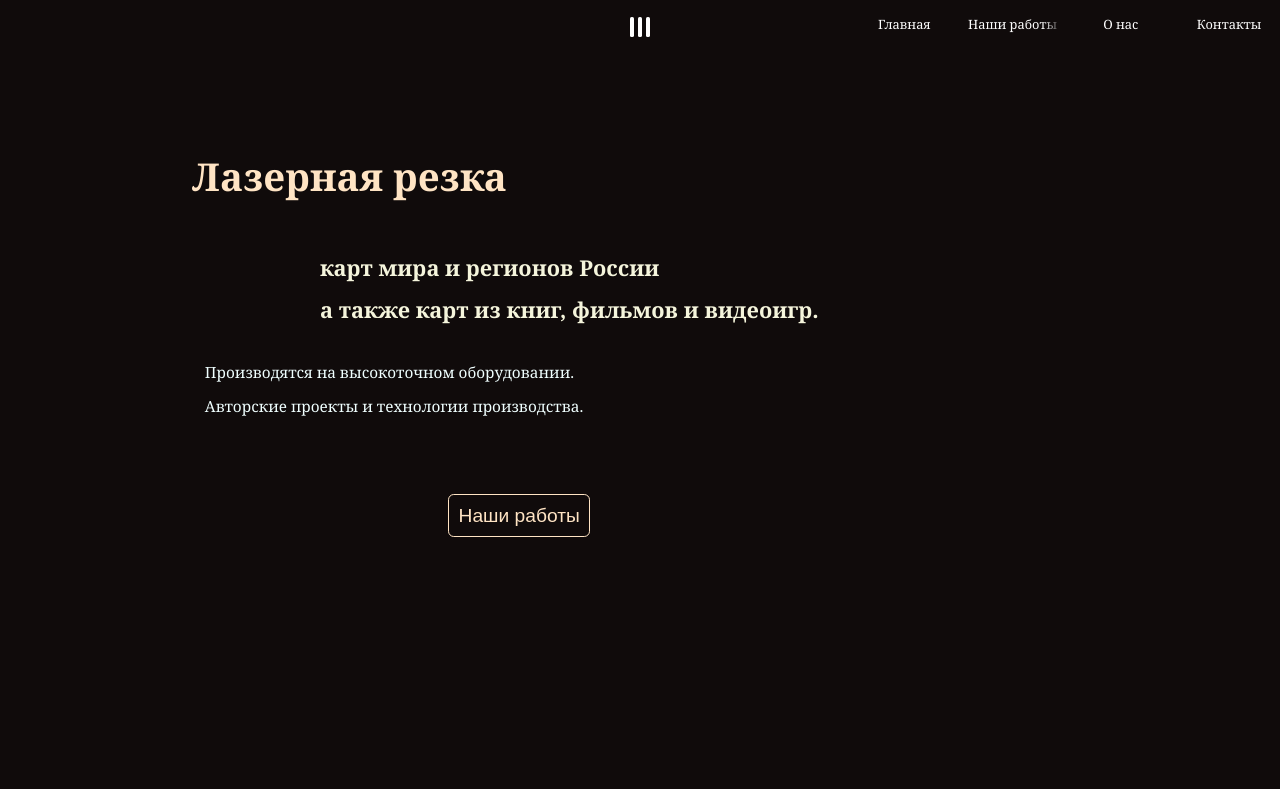
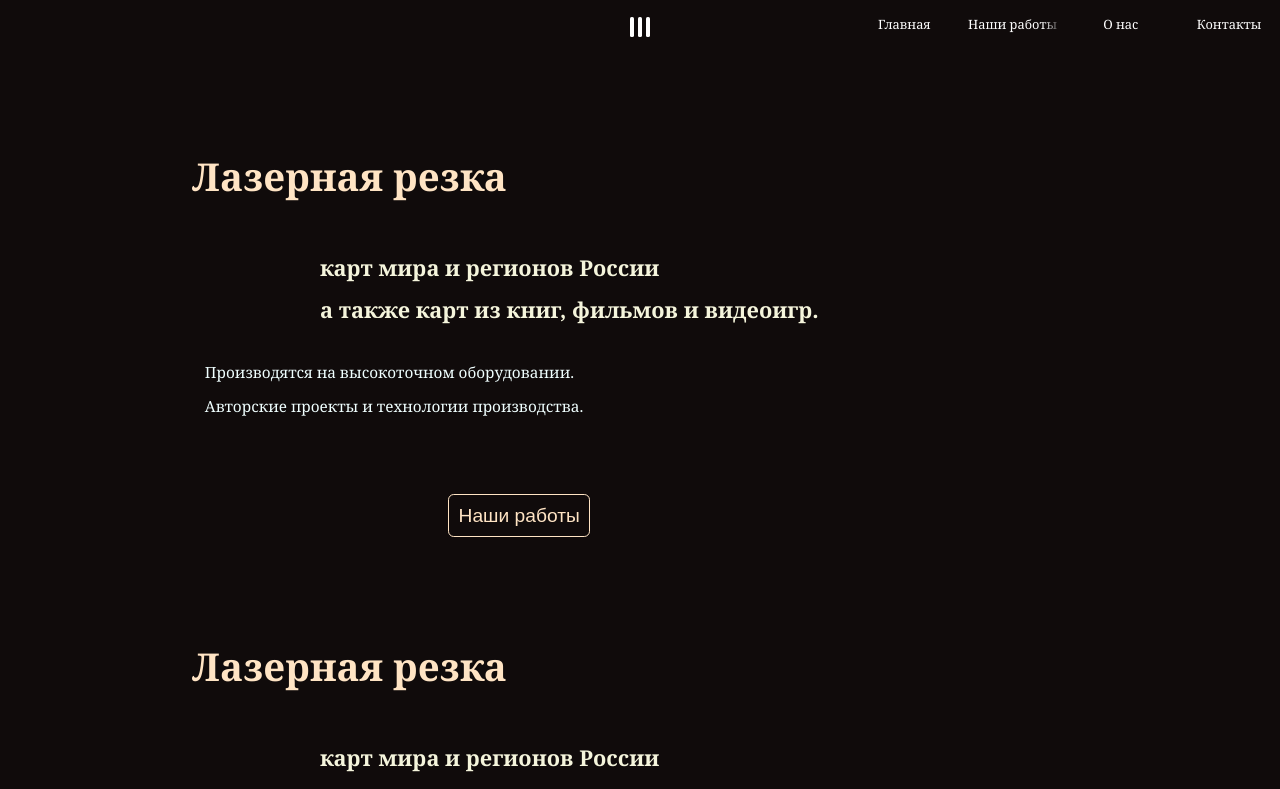
Before and after one commit to ASGoncharov-avl/Site, a React (Create React App) app in the folder 1page_site/: page / in a window 1280 px wide. Shown: the top 789 px of the page. Built offline with nearby package versions, Linux system fonts and the light colour scheme.

Commit message:
+ content

```diff
--- a/1page_site/src/MainPage/MainPage.jsx
+++ b/1page_site/src/MainPage/MainPage.jsx
@@ -6,6 +6,7 @@ function MainPage() {
         <div>
             <Header />
             <Content />
+            <Content />
         </div>
     )
 }
```
